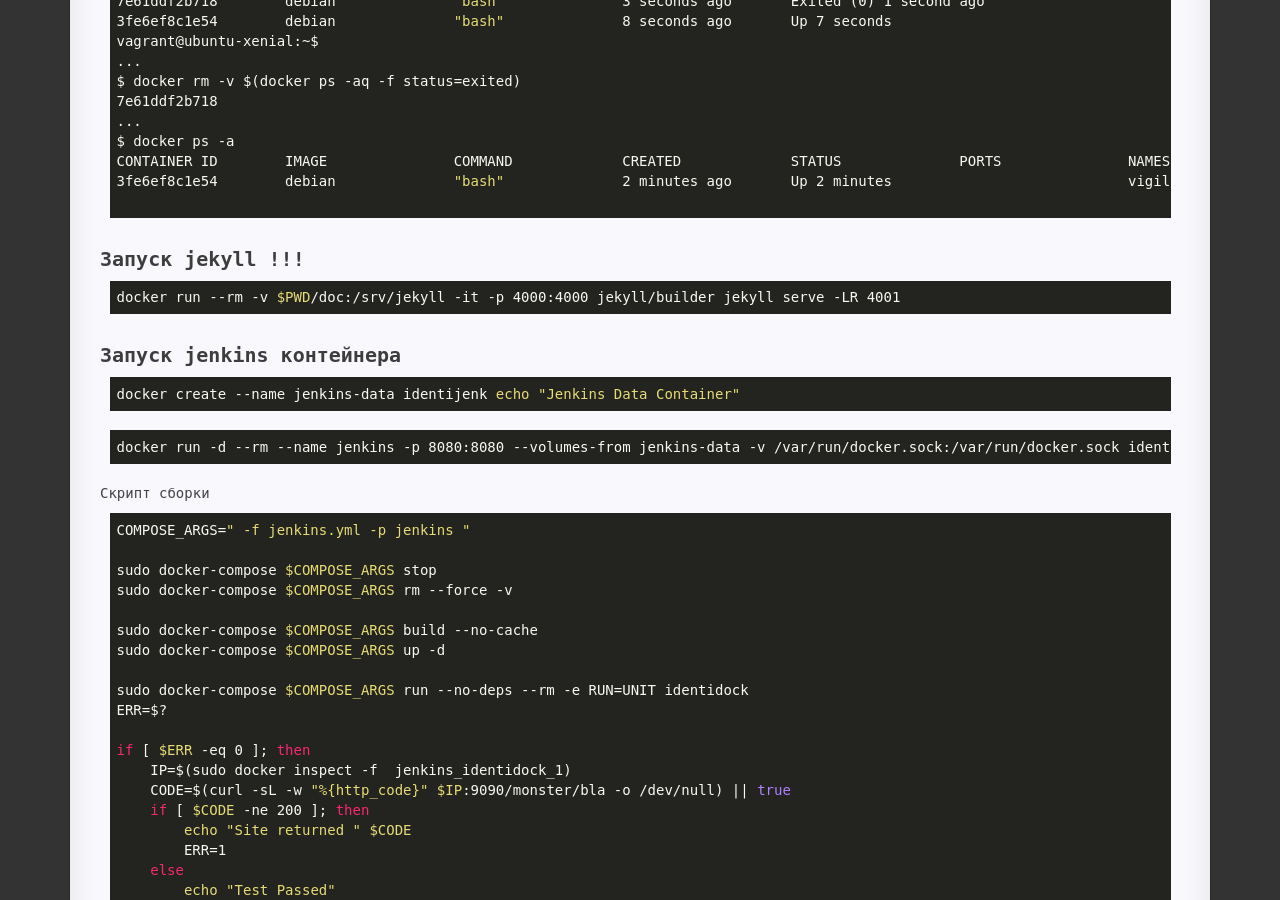
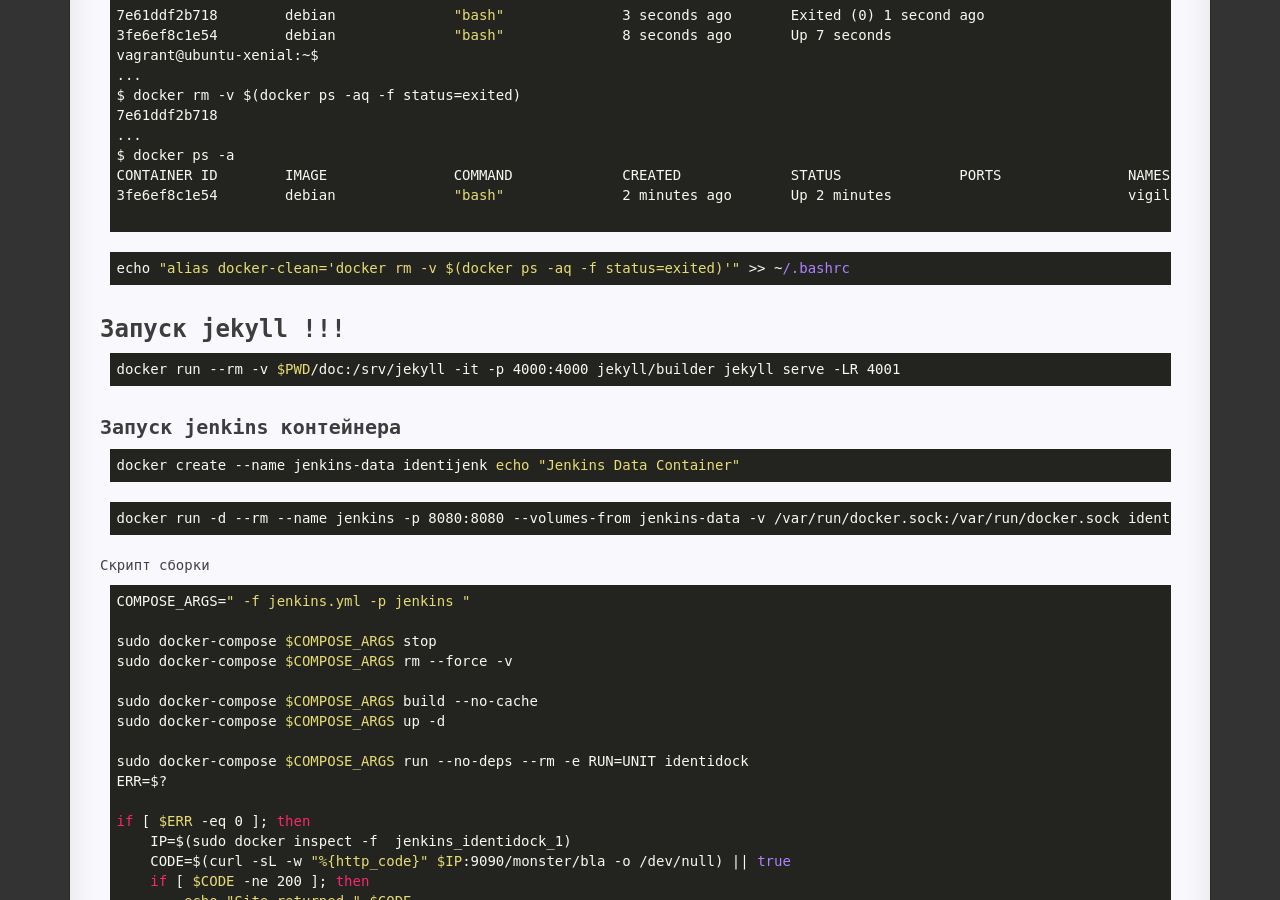
Before and after one commit to Avis20/avis20.github.io, a Jekyll site: the page built from _posts/2019-07-27-linux-docker-cookbook.md, in a window 1280 px wide and 900 px high, scrolled down 2445 px. Built offline with Jekyll 4.4.1, drawn with Linux system fonts in a browser that asks for light colours.

Commit message:
commit from script Вт авг 13 00:06:53 MSK 2019

```diff
--- a/_posts/2019-07-27-linux-docker-cookbook.md
+++ b/_posts/2019-07-27-linux-docker-cookbook.md
@@ -97,13 +97,13 @@ test
 ...
 </code></pre>
 
-## Список всех тегов образа
+# Список всех тегов образа
 
 <pre><code class="bash">
 docker images --no-trunc | grep $(docker inspect -f {{.Id}} avis20/identidock:stable)
 </code></pre>
 
-## Установка прав доступа юзеру к тому в Dockerfile
+# Установка прав доступа юзеру к тому в Dockerfile
 
 <pre><code class="bash">
 FROM debian:wheezy
@@ -117,7 +117,7 @@ VOLUME /data
     <p>Если сделать в начале VOLUME /data то не получиться!</p>
 </div>
 
-## Удалить все остановленные контейнеры
+# Удалить все остановленные контейнеры
 
 <pre><code class="bash">
 $ docker ps -a
@@ -135,7 +135,12 @@ CONTAINER ID        IMAGE               COMMAND             CREATED
 
 </code></pre>
 
-## Запуск jekyll !!!
+<pre><code class="perl">
+echo "alias docker-clean='docker rm -v $(docker ps -aq -f status=exited)'" >> ~/.bashrc
+</code></pre>
+
+
+# Запуск jekyll !!!
 
 <pre><code class="bash">
 docker run --rm -v $PWD/doc:/srv/jekyll -it -p 4000:4000 jekyll/builder jekyll serve -LR 4001
@@ -188,7 +193,7 @@ return $ERR
 </code></pre>
 
 
-## Разворачиваем контейнер в heroku
+# Разворачиваем контейнер в heroku
 
 Установка
 <pre><code class="bash">
```
Also changed, not shown: _posts/2019-07-04-linux-docker.md (+9 -0 lines).
